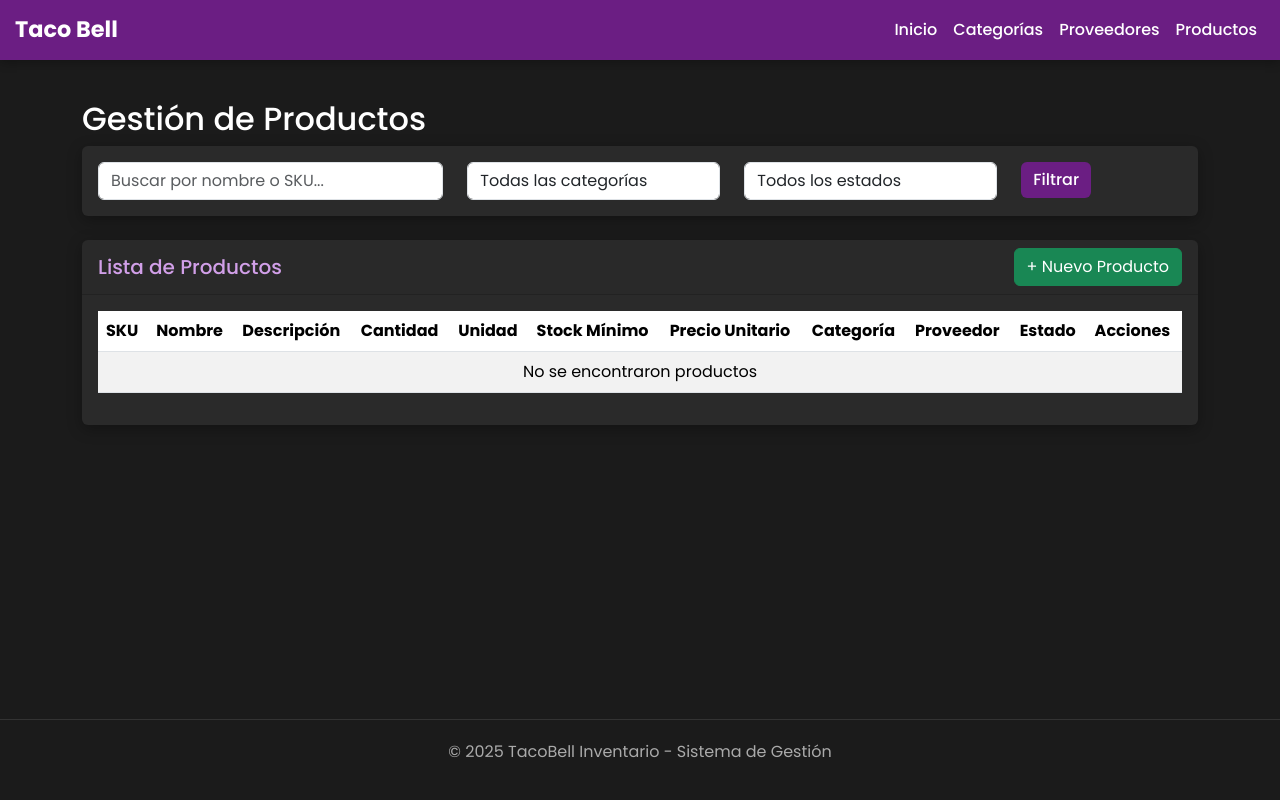
After one commit to juliantb1/Inventario_TB, a Flask app: page /productos/ in a window 1280 px wide. The commit adds this page. Run offline with Flask 3, Linux system fonts and the light colour scheme; data that the repository does not hold is empty.

Commit message:
Entregable: CRUD de Proveedores y creación de Productos

```diff
--- a/app/__init__.py
+++ b/app/__init__.py
@@ -14,7 +14,7 @@ def create_app():
 
     db.init_app(app)
 
-    # Ruta de inicio - AGREGA ESTO
+    # Ruta de inicio
     @app.route('/')
     def inicio():
         return render_template('inicio.html')
@@ -22,14 +22,17 @@ def create_app():
     # Importar y registrar blueprints
     from app.routes.categorias import categorias_bp
     from app.routes.proveedores import proveedores_bp
+    from app.routes.productos import productos_bp  # NUEVO
 
     app.register_blueprint(categorias_bp)
     app.register_blueprint(proveedores_bp)
+    app.register_blueprint(productos_bp)  # NUEVO
 
     with app.app_context():
         # Importar modelos para que SQLAlchemy los reconozca
         from app.models.categorias import Categoria
         from app.models.proveedores import Proveedor
+        from app.models.productos import Producto  # NUEVO
 
         # Crear todas las tablas
         db.create_all()
--- /dev/null
+++ b/app/routes/productos.py
@@ -0,0 +1,147 @@
+from flask import Blueprint, render_template, request, redirect, url_for, flash, jsonify
+from app.models.productos import Producto
+from app.models.categorias import Categoria
+from app.models.proveedores import Proveedor
+from app import db
+from decimal import Decimal
+
+# Blueprint Productos
+productos_bp = Blueprint('productos', __name__, url_prefix='/productos')
+
+# ========================
+# RF-009: Crear Producto
+# ========================
+@productos_bp.route('/crear', methods=['GET', 'POST'])
+def crear_producto():
+    categorias = Categoria.query.filter_by(Activo=True).all()
+    proveedores = Proveedor.query.filter_by(Activo=True).all()
+
+    if request.method == 'POST':
+        nombre = request.form['nombre'].strip()
+        descripcion = request.form.get('descripcion', '').strip()
+        codigo_sku = request.form['codigo_sku'].strip().upper()
+        cantidad_actual = int(request.form.get('cantidad_actual', 0))
+        unidad_medida = request.form['unidad_medida'].strip()
+        stock_minimo = int(request.form.get('stock_minimo', 0))
+        precio_unitario = Decimal(request.form['precio_unitario'])
+        categoria_id = int(request.form['categoria_id'])
+        proveedor_id = int(request.form['proveedor_id'])
+
+        # --- Validaciones ---
+        errores = []
+        if not nombre:
+            errores.append('El nombre es obligatorio.')
+        if not codigo_sku:
+            errores.append('El código SKU es obligatorio.')
+        if len(codigo_sku) > 50:
+            errores.append('El código SKU no puede exceder 50 caracteres.')
+        if not unidad_medida:
+            errores.append('La unidad de medida es obligatoria.')
+        if cantidad_actual < 0:
+            errores.append('La cantidad actual debe ser un número positivo.')
+        if stock_minimo < 0:
+            errores.append('El stock mínimo debe ser mayor o igual a 0.')
+        if precio_unitario <= 0:
+            errores.append('El precio unitario debe ser mayor a 0.')
+
+        # Validar código SKU único
+        sku_existente = Producto.query.filter_by(CodigoSKU=codigo_sku).first()
+        if sku_existente:
+            errores.append('El código SKU ya existe en el sistema.')
+
+        if errores:
+            for error in errores:
+                flash(error, 'danger')
+            return render_template('productos/crear.html',
+                                   categorias=categorias,
+                                   proveedores=proveedores)
+
+        # --- Crear Producto ---
+        nuevo_producto = Producto(
+            Nombre=nombre,
+            Descripcion=descripcion,
+            CodigoSKU=codigo_sku,
+            CantidadActual=cantidad_actual,
+            UnidadMedida=unidad_medida,
+            StockMinimo=stock_minimo,
+            PrecioUnitario=precio_unitario,
+            CategoriaId=categoria_id,
+            ProveedorId=proveedor_id
+        )
+
+        db.session.add(nuevo_producto)
+        db.session.commit()
+
+        flash('Producto creado exitosamente.', 'success')
+        return redirect(url_for('productos.listar_productos'))
+
+    return render_template('productos/crear.html',
+                           categorias=categorias,
+                           proveedores=proveedores)
+
+# ========================
+# RF-010: Listar Productos
+# ========================
+@productos_bp.route('/')
+def listar_productos():
+    search = request.args.get('search', '')
+    categoria_id = request.args.get('categoria_id', '')
+    estado = request.args.get('estado', '')
+    sort_by = request.args.get('sort_by', 'nombre')
+
+    query = Producto.query.join(Categoria).join(Proveedor)
+
+    # --- Filtros ---
+    if search:
+        query = query.filter(
+            (Producto.Nombre.ilike(f'%{search}%')) |
+            (Producto.CodigoSKU.ilike(f'%{search}%'))
+        )
+
+    if categoria_id:
+        query = query.filter(Producto.CategoriaId == categoria_id)
+
+    # Filtro por estado de stock
+    if estado:
+        if estado == 'normal':
+            query = query.filter(Producto.CantidadActual > Producto.StockMinimo)
+        elif estado == 'bajo':
+            query = query.filter(
+                (Producto.CantidadActual <= Producto.StockMinimo) &
+                (Producto.CantidadActual > 0)
+            )
+        elif estado == 'critico':
+            query = query.filter(Producto.CantidadActual == 0)
+
+    # --- Orden ---
+    if sort_by == 'cantidad':
+        query = query.order_by(Producto.CantidadActual.desc())
+    elif sort_by == 'precio':
+        query = query.order_by(Producto.PrecioUnitario.desc())
+    else:
+        query = query.order_by(Producto.Nombre.asc())
+
+    productos = query.all()
+    categorias = Categoria.query.filter_by(Activo=True).all()
+
+    return render_template('productos/lista.html',
+                           productos=productos,
+                           categorias=categorias)
+
+# ========================
+# API: Productos (opcional)
+# ========================
+@productos_bp.route('/api/productos')
+def api_productos():
+    productos = Producto.query.filter_by(Activo=True).all()
+    return jsonify([
+        {
+            'id': p.Id,
+            'nombre': p.Nombre,
+            'codigo_sku': p.CodigoSKU,
+            'cantidad': p.CantidadActual,
+            'stock_minimo': p.StockMinimo,
+            'estado': p.estado_stock() if hasattr(p, 'estado_stock') else 'N/A'
+        }
+        for p in productos
+    ])
--- a/app/templates/base.html
+++ b/app/templates/base.html
@@ -8,60 +8,95 @@
     <!-- Bootstrap 5 -->
     <link href="https://cdn.jsdelivr.net/npm/bootstrap@5.3.2/dist/css/bootstrap.min.css" rel="stylesheet">
 
-    <!-- Fuente y colores tipo Taco Bell -->
+    <!-- Google Fonts -->
+    <link href="https://fonts.googleapis.com/css2?family=Poppins:wght@400;500;700&display=swap" rel="stylesheet">
+
+    <!-- Estilos personalizados -->
     <style>
+        :root {
+            --primary-color: #6b1e83;
+            --primary-hover: #9c27b0;
+            --accent-color: #d19fe8;
+            --bg-dark: #1b1b1b;
+            --card-bg: #2a2a2a;
+            --text-light: #ffffff;
+            --text-muted: #aaaaaa;
+        }
+
         body {
-            background-color: #1b1b1b;
-            color: white;
+            background-color: var(--bg-dark);
+            color: var(--text-light);
             font-family: 'Poppins', sans-serif;
+            min-height: 100vh;
+            display: flex;
+            flex-direction: column;
         }
+
         .navbar {
-            background-color: #6b1e83;
-            box-shadow: 0 2px 10px rgba(0,0,0,0.3);
+            background-color: var(--primary-color);
+            box-shadow: 0 2px 10px rgba(0, 0, 0, 0.3);
         }
+
         .navbar-brand {
-            color: white !important;
+            color: var(--text-light) !important;
             font-weight: 700;
             font-size: 1.4rem;
         }
+
         .navbar-nav .nav-link {
-            color: white !important;
+            color: var(--text-light) !important;
             font-weight: 500;
             padding: 0.5rem 1rem;
+            transition: all 0.3s ease;
         }
-        .navbar-nav .nav-link:hover {
-            color: #d19fe8 !important;
-            background-color: rgba(255,255,255,0.1);
+
+        .navbar-nav .nav-link:hover,
+        .navbar-nav .nav-link:focus {
+            color: var(--accent-color) !important;
+            background-color: rgba(255, 255, 255, 0.1);
             border-radius: 5px;
         }
+
         .btn-primary {
-            background-color: #6b1e83;
+            background-color: var(--primary-color);
             border: none;
             font-weight: 500;
+            transition: background-color 0.3s ease;
         }
-        .btn-primary:hover {
-            background-color: #9c27b0;
+
+        .btn-primary:hover,
+        .btn-primary:focus {
+            background-color: var(--primary-hover);
         }
+
         .card {
-            background-color: #2a2a2a;
+            background-color: var(--card-bg);
             border: none;
-            color: white;
-            box-shadow: 0 4px 15px rgba(0,0,0,0.3);
-            transition: transform 0.2s;
+            color: var(--text-light);
+            box-shadow: 0 4px 15px rgba(0, 0, 0, 0.3);
+            transition: transform 0.2s ease;
         }
+
         .card:hover {
             transform: translateY(-2px);
         }
+
         .card h5 {
-            color: #d19fe8;
+            color: var(--accent-color);
         }
+
+        .alert {
+            border: none;
+            border-radius: 8px;
+        }
+
         footer {
             text-align: center;
             padding: 20px;
-            color: #aaa;
-            margin-top: 50px;
+            color: var(--text-muted);
+            margin-top: auto;
             border-top: 1px solid #333;
-            background-color: #1b1b1b;
+            background-color: var(--bg-dark);
         }
 
         /* RESPONSIVE FIXES */
@@ -119,13 +154,14 @@
 </head>
 
 <body>
-    <!-- Navbar Profesional -->
+    <!-- Navbar -->
     <nav class="navbar navbar-expand-lg navbar-dark">
         <div class="container-fluid">
-            <a class="navbar-brand" href="/">TacoBell Inventario</a>
+            <a class="navbar-brand" href="/">Taco Bell</a>
 
             <!-- Botón para móviles -->
-            <button class="navbar-toggler" type="button" data-bs-toggle="collapse" data-bs-target="#navbarNav">
+            <button class="navbar-toggler" type="button" data-bs-toggle="collapse" data-bs-target="#navbarNav"
+                    aria-controls="navbarNav" aria-expanded="false" aria-label="Toggle navigation">
                 <span class="navbar-toggler-icon"></span>
             </button>
 
@@ -141,13 +177,16 @@
                     <li class="nav-item">
                         <a class="nav-link" href="{{ url_for('proveedores.listar_proveedores') }}">Proveedores</a>
                     </li>
+                    <li class="nav-item">
+                        <a class="nav-link" href="{{ url_for('productos.listar_productos') }}">Productos</a>
+                    </li>
                 </ul>
             </div>
         </div>
     </nav>
 
-    <div class="container-fluid mt-3">
-
+    <!-- Contenido principal -->
+    <main class="container-fluid mt-3 flex-grow-1">
         <!-- Bloque para mostrar mensajes flash -->
         {% with messages = get_flashed_messages(with_categories=true) %}
             {% if messages %}
@@ -161,12 +200,14 @@
         {% endwith %}
 
         {% block content %}{% endblock %}
-    </div>
+    </main>
 
+    <!-- Footer -->
     <footer>
         <p>© 2025 TacoBell Inventario - Sistema de Gestión</p>
     </footer>
 
+    <!-- Scripts -->
     <script src="https://cdn.jsdelivr.net/npm/bootstrap@5.3.2/dist/js/bootstrap.bundle.min.js"></script>
 </body>
 </html>
--- a/app/templates/inicio.html
+++ b/app/templates/inicio.html
@@ -5,7 +5,7 @@
 <div class="text-center py-5">
     <div class="row justify-content-center">
         <div class="col-lg-8">
-            <h1 class="display-4 fw-bold text-white mb-4">Sistema de Inventario TacoBell</h1>
+            <h1 class="display-4 fw-bold text-white mb-4">Sistema de Inventario Taco Bell</h1>
             <p class="lead text-light mb-5">Gestiona categorías, proveedores y productos de tu restaurante</p>
 
             <div class="row g-4">
--- /dev/null
+++ b/app/templates/productos/lista.html
@@ -0,0 +1,109 @@
+{% extends "base.html" %}
+
+{% block title %}Productos - TacoBell Inventario{% endblock %}
+
+{% block content %}
+<div class="container mt-4">
+    <h2>Gestión de Productos</h2>
+
+    <!-- Barra de búsqueda y filtros -->
+    <div class="card mb-4">
+        <div class="card-body">
+            <form method="GET" class="row">
+                <div class="col-md-4">
+                    <input type="text" class="form-control" name="search"
+                           placeholder="Buscar por nombre o SKU..." value="{{ request.args.get('search', '') }}">
+                </div>
+                <div class="col-md-3">
+                    <select class="form-control" name="categoria_id">
+                        <option value="">Todas las categorías</option>
+                        {% for categoria in categorias %}
+                        <option value="{{ categoria.Id }}"
+                                {% if request.args.get('categoria_id') == categoria.Id|string %}selected{% endif %}>
+                            {{ categoria.Nombre }}
+                        </option>
+                        {% endfor %}
+                    </select>
+                </div>
+                <div class="col-md-3">
+                    <select class="form-control" name="estado">
+                        <option value="">Todos los estados</option>
+                        <option value="normal" {% if request.args.get('estado') == 'normal' %}selected{% endif %}>Stock Normal</option>
+                        <option value="bajo" {% if request.args.get('estado') == 'bajo' %}selected{% endif %}>Stock Bajo</option>
+                        <option value="critico" {% if request.args.get('estado') == 'critico' %}selected{% endif %}>Stock Crítico</option>
+                    </select>
+                </div>
+                <div class="col-md-2">
+                    <button type="submit" class="btn btn-primary btn-block">Filtrar</button>
+                </div>
+            </form>
+        </div>
+    </div>
+
+    <!-- Tabla de productos -->
+    <div class="card">
+        <div class="card-header d-flex justify-content-between align-items-center">
+            <h5 class="mb-0">Lista de Productos</h5>
+            <a href="{{ url_for('productos.crear_producto') }}" class="btn btn-success">
+                + Nuevo Producto
+            </a>
+        </div>
+        <div class="card-body">
+            <div class="table-responsive">
+                <table class="table table-striped">
+                    <thead>
+                        <tr>
+                            <th>SKU</th>
+                            <th>Nombre</th>
+                            <th>Descripción</th>
+                            <th>Cantidad</th>
+                            <th>Unidad</th>
+                            <th>Stock Mínimo</th>
+                            <th>Precio Unitario</th>
+                            <th>Categoría</th>
+                            <th>Proveedor</th>
+                            <th>Estado</th>
+                            <th>Acciones</th>
+                        </tr>
+                    </thead>
+                    <tbody>
+                        {% for producto in productos %}
+                        <tr>
+                            <td><strong>{{ producto.CodigoSKU }}</strong></td>
+                            <td>{{ producto.Nombre }}</td>
+                            <td>{{ producto.Descripcion or '-' }}</td>
+                            <td>{{ producto.CantidadActual }}</td>
+                            <td>{{ producto.UnidadMedida }}</td>
+                            <td>{{ producto.StockMinimo }}</td>
+                            <td>₡{{ "{:,.2f}".format(producto.PrecioUnitario) }}</td>
+                            <td>{{ producto.categoria.Nombre }}</td>
+                            <td>{{ producto.proveedor.Nombre }}</td>
+                            <td>
+                                {% set estado = producto.estado_stock() %}
+                                {% if estado == 'normal' %}
+                                    <span class="badge badge-success">Normal</span>
+                                {% elif estado == 'bajo' %}
+                                    <span class="badge badge-warning">Bajo</span>
+                                {% else %}
+                                    <span class="badge badge-danger">Crítico</span>
+                                {% endif %}
+                            </td>
+                            <td>
+                                <div class="btn-group btn-group-sm">
+                                    <button class="btn btn-outline-primary">Editar</button>
+                                    <button class="btn btn-outline-danger">Eliminar</button>
+                                </div>
+                            </td>
+                        </tr>
+                        {% else %}
+                        <tr>
+                            <td colspan="11" class="text-center">No se encontraron productos</td>
+                        </tr>
+                        {% endfor %}
+                    </tbody>
+                </table>
+            </div>
+        </div>
+    </div>
+</div>
+{% endblock %}
```
Also changed, not shown: app/models/productos.py (added, +34 -0 lines), app/templates/productos/crear.html (added, +106 -0 lines).
